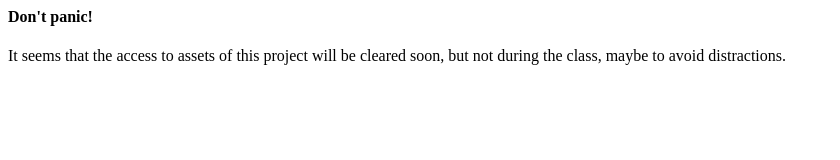
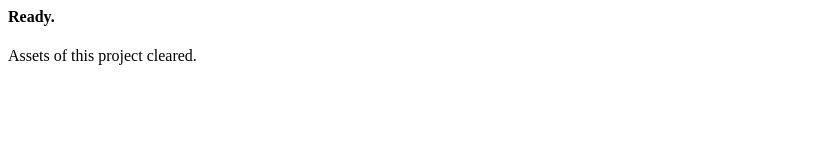
Before and after one commit to ricardobecheli/nlw-return-2022, a plain HTML site: page index.html in a window 1280 px wide. Shown: the whole page, without its empty margins (0-840 px from the left). Drawn offline with Linux system fonts and the light colour scheme.

Commit message:
Update index.html

```diff
--- a/index.html
+++ b/index.html
@@ -1,5 +1,5 @@
-<h4>Don't panic!</h4>
+<h4>Ready.</h4>
 
 <p>
-    It seems that the access to assets of this project will be cleared soon, but not during the class, maybe to avoid distractions.
+    Assets of this project cleared.
 </p>
```
